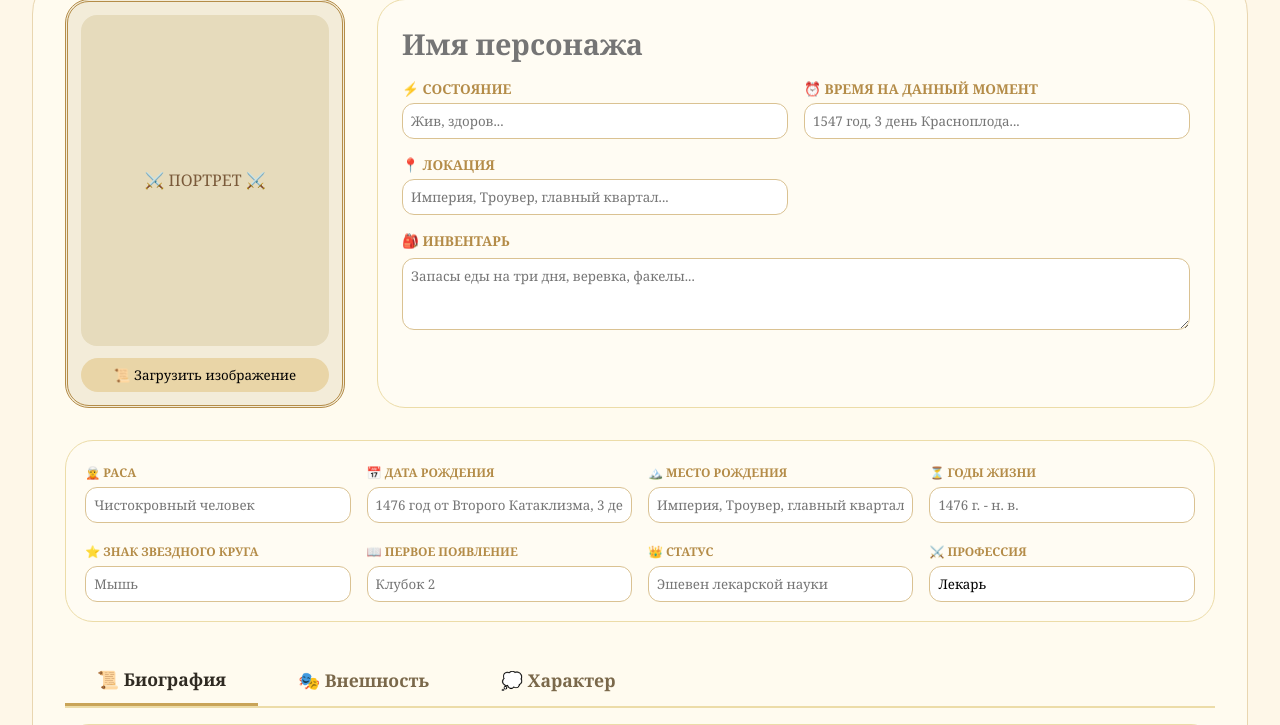
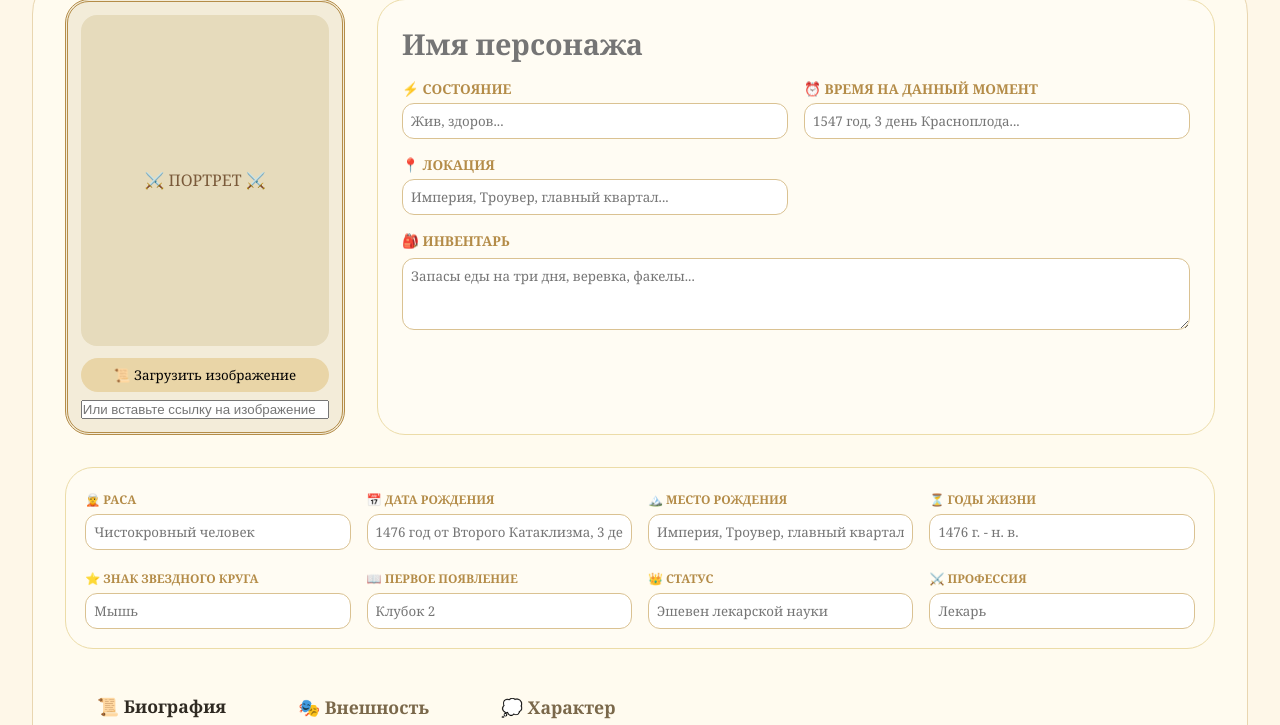
Before and after one commit to Arimea-45/character-sheet, a Flask app: page / in a window 1280 px wide. Shown: the part 159-884 px from the top of the page. Run offline with Flask 3, Linux system fonts and the light colour scheme.

Commit message:
Update index.html

```diff
--- a/templates/index.html
+++ b/templates/index.html
@@ -325,6 +325,7 @@
                     </div>
                     <input type="file" id="imageUpload" accept="image/*" style="display: none;">
                     <button type="button" class="img-upload-btn" id="uploadBtn">📜 Загрузить изображение</button>
+                    <input type="text" id="imageUrl" placeholder="Или вставьте ссылку на изображение" style="margin-top: 8px; width: 100%;">
                 </div>
             </div>
 
@@ -362,7 +363,7 @@
                 <div class="info-field"><label>⭐ Знак Звездного круга</label><input type="text" id="starSign" placeholder="Мышь"></div>
                 <div class="info-field"><label>📖 Первое появление</label><input type="text" id="firstAppearance" placeholder="Клубок 2"></div>
                 <div class="info-field"><label>👑 Статус</label><input type="text" id="statusTitle" placeholder="Эшевен лекарской науки"></div>
-                <div class="info-field"><label>⚔️ Профессия</label><input type="text" id="profession" value="Лекарь"></div>
+                <div class="info-field"><label>⚔️ Профессия</label><input type="text" id="profession" placeholder="Лекарь"></div>
             </div>
         </div>
 
@@ -437,9 +438,30 @@
     const responseDiv = document.getElementById('responseMessage');
     const modal = document.getElementById('confirmModal');
 
+    const imageUrlInput = document.getElementById('imageUrl');
+
+    imageUrlInput.addEventListener('change', function() {
+        const url = this.value.trim();
+        if (url) {
+            const img = document.createElement('img');
+            img.onload = function() {
+                portraitPreview.innerHTML = '';
+                img.style.width = '100%';
+                img.style.height = '100%';
+                img.style.objectFit = 'cover';
+                portraitPreview.appendChild(img);
+            };
+            img.onerror = function() {
+                alert('Не удалось загрузить изображение по ссылке. Проверьте URL.');
+            };
+            img.src = url;
+        }
+    });
+
     async function saveCharacter(overwrite = false) {
         const data = {
             name: document.getElementById('charName').value,
+            image_url: document.getElementById('imageUrl').value,
             status: document.getElementById('status').value,
             current_time: document.getElementById('currentTime').value,
             location: document.getElementById('location').value,
```
